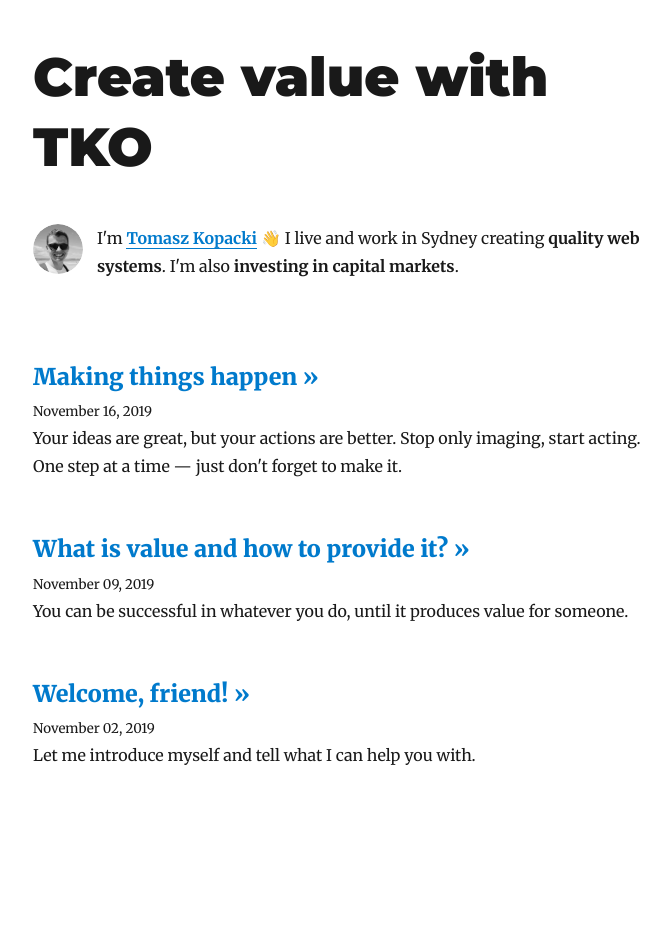
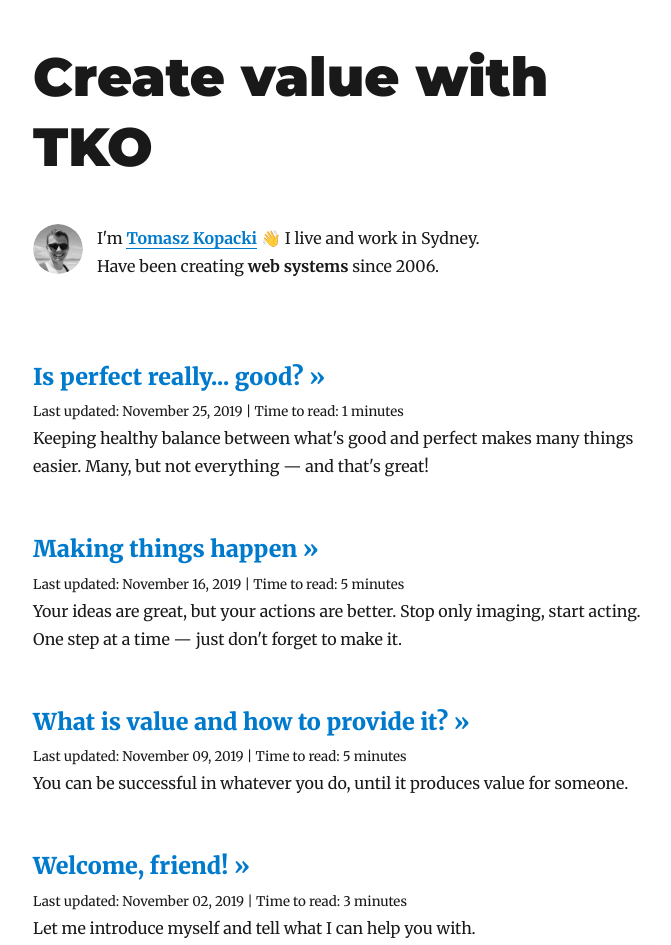
Before and after one commit to tk-o/personal-site, a Gatsby site: page / in a window 1280 px wide. Shown: the whole page, without its empty margins (292-963 px from the left). Before the commit the page ends 839 px from the top, so only its background shows below. Built offline with nearby package versions, Linux system fonts and the light colour scheme; Gatsby itself is replaced by a stand-in of ours; some packages are replaced by stand-ins of ours.

Commit message:
feat: create post

```diff
--- /dev/null
+++ b/content/blog/is-perect-really-good/index.md
@@ -0,0 +1,12 @@
+---
+title: Is perfect really... good?
+date: 2019-11-25
+description: Keeping healthy balance between what's good and perfect makes many things easier. Many, but not everything — and that's great!
+featuredImage: ./k8-7iLmkodYBQQ-unsplash.jpg
+featuredImageDescription: Architectural photo of gray and black building
+---
+
+## Chasing perfection
+I may not know you, but I’m going to make a guess about you: You’re perfectionist and you don’t even think about it.
+
+I don’t mean to sound assuming (or oafish!). I’m in part reflecting on my own experience – I’ve been perfectionist in many situations, myself.
--- a/src/components/bio.js
+++ b/src/components/bio.js
@@ -71,9 +71,8 @@ const Bio = () => {
         >
           <strong>{author}</strong>
         </a>{' '}
-        👋 I live and work in Sydney creating{' '}
-        <strong>quality web systems</strong>. I'm also{' '}
-        <strong>investing in capital markets</strong>.
+        👋 I live and work in Sydney.<br /> Have been creating{' '}
+        <strong>web systems</strong> since 2006.
       </p>
     </div>
   )
--- a/src/pages/index.js
+++ b/src/pages/index.js
@@ -30,7 +30,7 @@ class BlogIndex extends React.Component {
                     {title} &raquo;
                   </Link>
                 </h3>
-                <small>{node.frontmatter.date}</small>
+                <small>Last updated: {node.frontmatter.date} | Time to read: {node.timeToRead} minutes</small>
               </header>
               <section>
                 <p
@@ -63,6 +63,7 @@ export const pageQuery = graphql`
           fields {
             slug
           }
+          timeToRead
           frontmatter {
             date(formatString: "MMMM DD, YYYY")
             title
```
Also changed, not shown: 1 other file.
